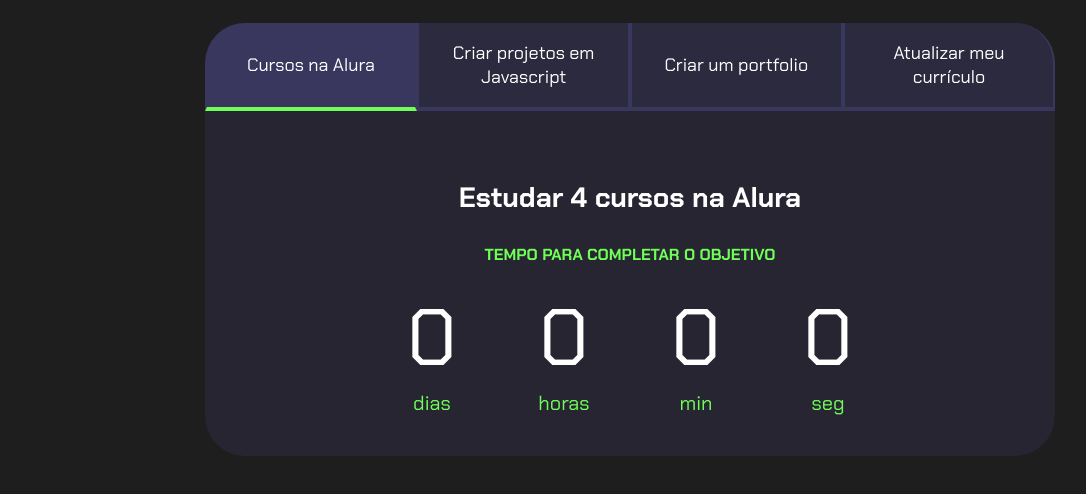
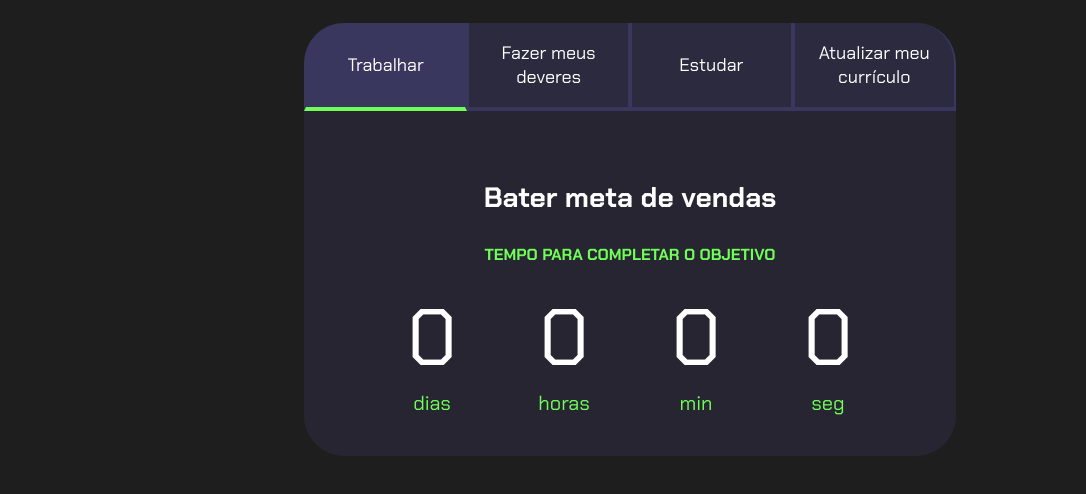
Before and after one commit to Leticiaacamargo/camargo, a plain HTML site: page index.html in a window 1280 px wide. Shown: the part 80-574 px from the top of the page, without its empty margins (10-1096 px from the left). Drawn offline with Linux system fonts and the light colour scheme.

Commit message:
Add files via upload

```diff
--- a/index.html
+++ b/index.html
@@ -13,14 +13,14 @@
         <h2 class="titulo-principal">Meus objetivos do ano<span>_</span></h2>
         <div class="conteudo">
             <div class="botoes">
-                <button class="botao ativo">Cursos na Alura</button>
-                <button class="botao">Criar projetos em Javascript</button>
-                <button class="botao">Criar um portfolio</button>
+                <button class="botao ativo">Trabalhar</button>
+                <button class="botao">Fazer meus deveres</button>
+                <button class="botao">Estudar</button>
                 <button class="botao">Atualizar meu currículo</button>
             </div>
             <div class="abas-textos">
                 <div class="aba-conteudo ativo">
-                    <h3 class="aba-conteudo-titulo-principal">Estudar 4 cursos na Alura</h3>
+                    <h3 class="aba-conteudo-titulo-principal">Bater meta de vendas</h3>
                     <h4 class="aba-conteudo-titulo-secundario">Tempo para completar o objetivo</h4>
                     <div class="contador">
                         <div class="contador-digito">
@@ -42,7 +42,7 @@
                     </div>
                 </div>
                 <div class="aba-conteudo">
-                    <h3 class="aba-conteudo-titulo-principal">Criar 5 projetos em Javascript</h3>
+                    <h3 class="aba-conteudo-titulo-principal">Fazer a unha,cuidar da pele,hidratar o cabelo</h3>
                     <h4 class="aba-conteudo-titulo-secundario">Tempo para completar o objetivo</h4>
                     <div class="contador">
                         <div class="contador-digito">
@@ -64,7 +64,7 @@
                     </div>
                 </div>
                 <div class="aba-conteudo">
-                    <h3 class="aba-conteudo-titulo-principal">Criar um portfolio com os meus 3 melhores projetos</h3>
+                    <h3 class="aba-conteudo-titulo-principal">Fazer trabalhos,estudar para provas</h3>
                     <h4 class="aba-conteudo-titulo-secundario">Tempo para completar o objetivo</h4>
                     <div class="contador">
                         <div class="contador-digito">
```
